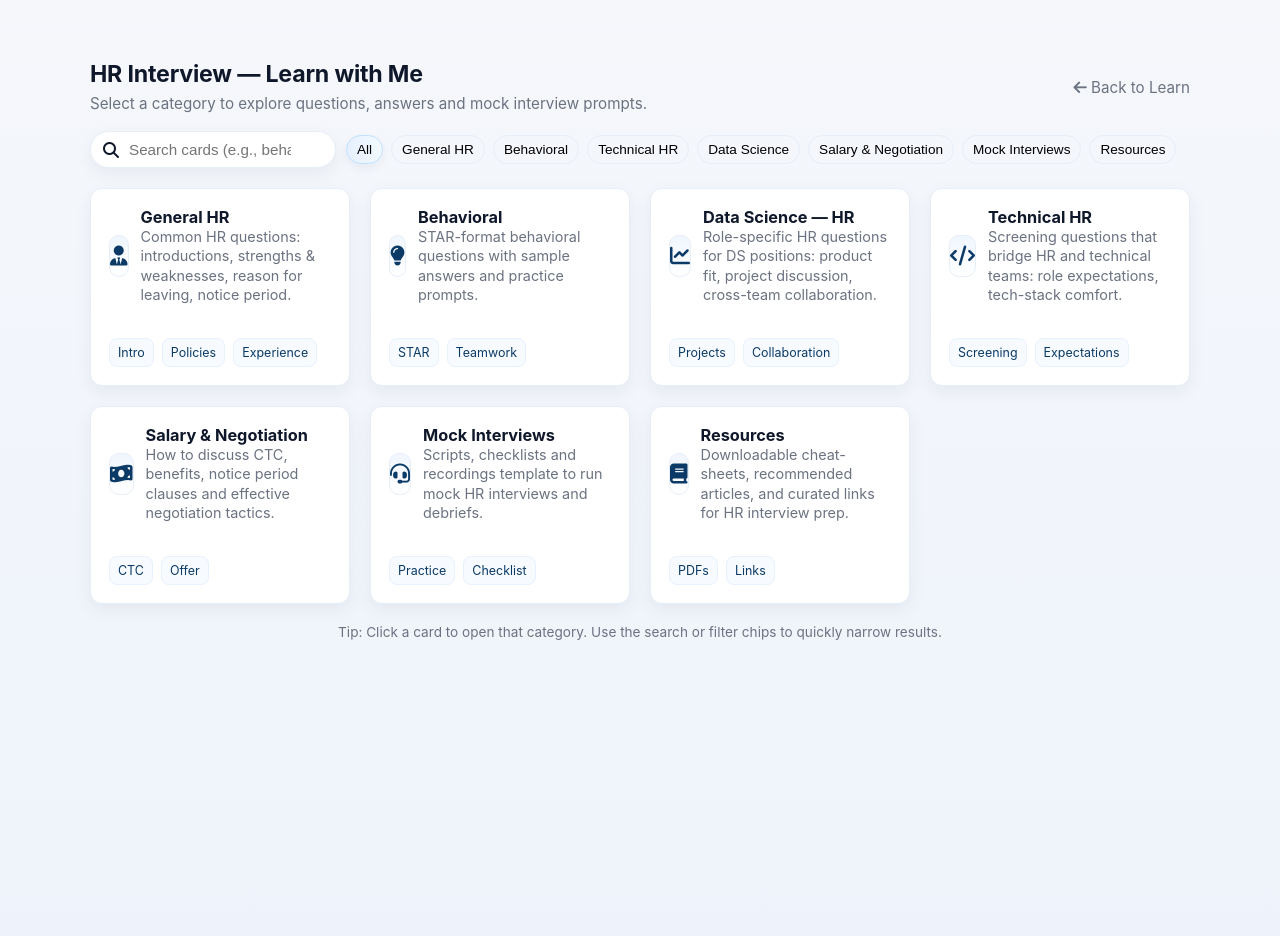
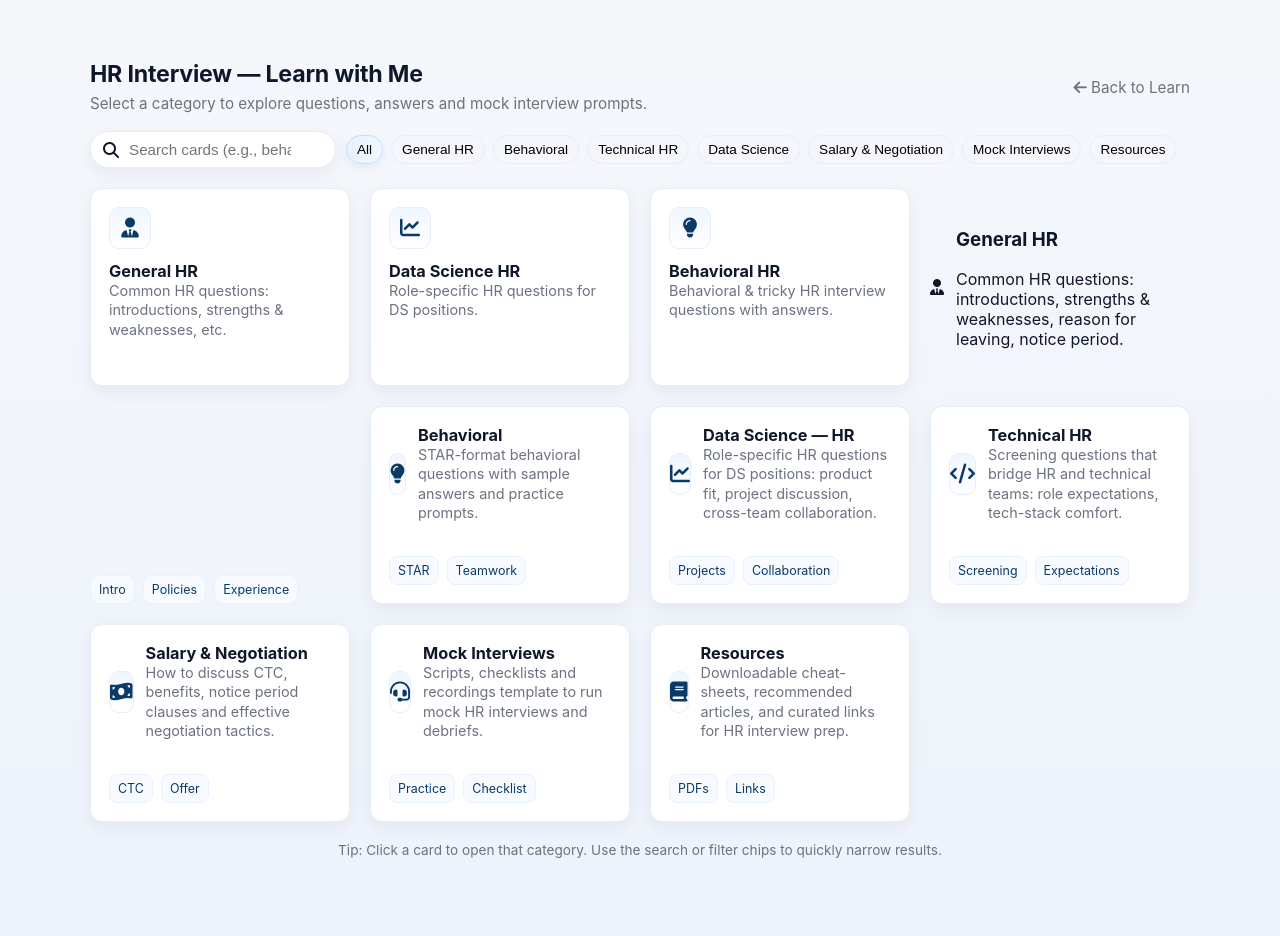
Before and after one commit to tabassumunnisa19/My_Personal_Website, a Jekyll site: the page hr-interview.html, which Jekyll copies as it is, in a window 1280 px wide. Built offline with Jekyll 4.4.1, drawn with Linux system fonts in a browser that asks for light colours.

Commit message:
Update hr-interview.html

```diff
--- a/hr-interview.html
+++ b/hr-interview.html
@@ -231,7 +231,29 @@
     <section class="grid" id="cardGrid" aria-live="polite">
 
       <!-- Card: General HR -->
-      <a class="card" href="hr-general.html" data-category="general" title="General HR questions">
+<a class="card" href="hr-pages/general.html" data-category="general">
+  <div class="icon"><i class="fa fa-user-tie"></i></div>
+  <div>
+    <h3>General HR</h3>
+    <p>Common HR questions: introductions, strengths & weaknesses, etc.</p>
+  </div>
+</a>
+
+<a class="card" href="hr-pages/datascience.html" data-category="datascience">
+  <div class="icon"><i class="fa fa-chart-line"></i></div>
+  <div>
+    <h3>Data Science HR</h3>
+    <p>Role-specific HR questions for DS positions.</p>
+  </div>
+</a>
+
+<a class="card" href="hr-pages/behavior.html" data-category="behavioral">
+  <div class="icon"><i class="fa fa-lightbulb"></i></div>
+  <div>
+    <h3>Behavioral HR</h3>
+    <p>Behavioral & tricky HR interview questions with answers.</p>
+  </div>
+</a>
         <div style="display:flex;align-items:center;gap:12px;">
           <div class="icon" aria-hidden="true"><i class="fa fa-user-tie"></i></div>
           <div>
```
